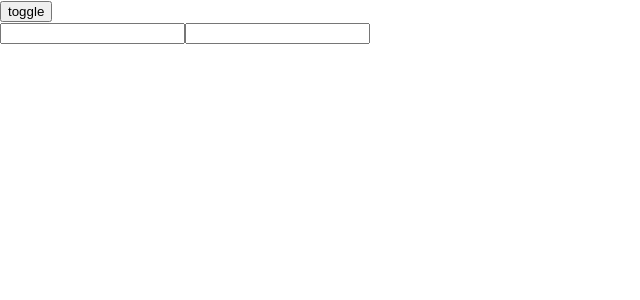
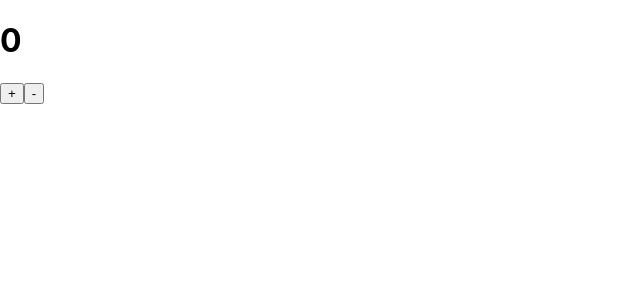
Before and after one commit to formegusto/study-react-hooks, a React (Create React App) app: page / in a window 1280 px wide. Shown: the top 300 px of the page, without its empty margins (0-640 px from the left). Built offline with nearby package versions, Linux system fonts and the light colour scheme.

Commit message:
useContext Init

```diff
--- a/src/App.js
+++ b/src/App.js
@@ -1,17 +1,14 @@
-import React, { useCallback, useState } from 'react';
-import InfoComponent from './InfoComponent';
+import React from 'react';
+import CountComponent from './ContextHook/CountComponent';
+import CountContainer from './ContextHook/CountContainer';
 
 function App() {
-  const [visible, setVisible] = useState(true);
-
-  const changeVisible = useCallback(() => {
-    setVisible(!visible);
-  }, [setVisible, visible]);
 
   return (
     <>
-      <button type="button" onClick={changeVisible}>toggle</button>
-      {visible && <InfoComponent />}
+      <CountContainer>
+        <CountComponent />
+      </CountContainer>
     </>
   );
 }
--- /dev/null
+++ b/src/ContextHook/CountComponent.js
@@ -0,0 +1,17 @@
+import React, { useContext } from 'react';
+import { Context } from './CountContainer';
+
+function CountComponent() {
+    const CountContext = useContext(Context);
+
+    console.log(CountContext);
+    return (
+        <>
+            <h1>{CountContext.state.value}</h1>
+            <button type="button" onClick={CountContext.actions.onIncrease}>+</button>
+            <button type="button" onClick={CountContext.actions.onDecrease}>-</button>
+        </>
+    );
+}
+
+export default CountComponent;
--- /dev/null
+++ b/src/ContextHook/CountContainer.js
@@ -0,0 +1,37 @@
+import React, { createContext, useCallback, useState } from 'react';
+
+const Context = createContext();
+
+const { Provider } = Context;
+
+function CountContainer({children}) {
+    const [state, setState] = useState({
+        value: 0,
+    });
+
+    const actions = {
+        onIncrease: useCallback(() => {
+            setState({
+                value: state.value + 1
+            });
+        }, [setState,state]),
+        onDecrease: useCallback(() => {
+            setState({
+                value: state.value - 1
+            });
+        }, [setState,state]),
+    };
+
+    return (
+        <Provider value={{
+            state, actions
+        }}>
+            {children}
+        </Provider>
+    );
+}
+
+export {
+    Context
+};
+export default CountContainer;
--- a/src/InfoComponent.js
+++ b/src/InfoComponent.js
@@ -5,7 +5,10 @@ function InfoComponent() {
     const [nickname, setNickname] = useState('');
 
     useEffect(() => {
-        console.log('첫 렌더링 시에만 호출 됩니다.')
+        console.log('첫 렌더링 시에만 호출 됩니다.');
+        return () => {
+            console.log('언 마운트 시에만 호출 됩니다.')
+        }
     }, []);
 
     useEffect(() => {
@@ -14,12 +17,6 @@ function InfoComponent() {
             console.log(`name:${name} 설정 전에 호출 됩니다.`);
         }
     }, [name]);
-
-    useEffect(() => {
-        return () => {
-            console.log('언 마운트 시에만 호출 됩니다.')
-        }
-    }, []);
 
     const onChangeName = useCallback((e) => {
         setName(e.target.value);
```
Also changed, not shown: 1 other file (tests, documents, lock files or other folders).
